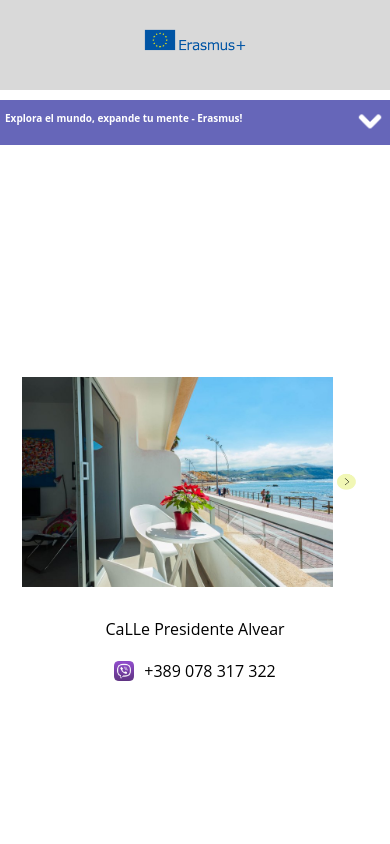
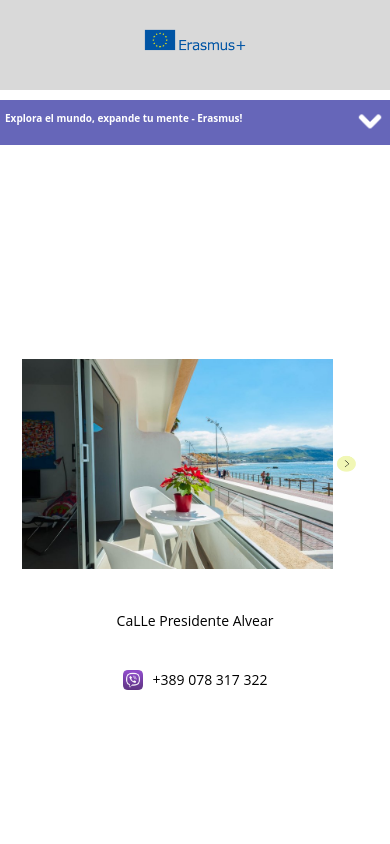
Before and after one commit to gorazdKuzev12/Web-and-Mobil---Sprit-1, a website: page pages/apartment.html in a window 390 px wide. Shown: the top 844 px of the page. Drawn offline with Linux system fonts and the light colour scheme.

Commit message:
responsive

```diff
--- a/css/style.css
+++ b/css/style.css
@@ -671,6 +671,7 @@ h2 {
   button[type="submit"] img {
     height: 20px;
   }
+
 }
 
 @media (max-width: 480px) {
@@ -748,4 +749,13 @@ h2 {
   button[type="submit"] img {
     height: 20px;
   }
+  .address{
+    font-size: 14px;
+    padding: 10px;
+  }
+  .contact{
+    font-size: 14px;
+    padding: 10px;
+  }
+
 }
```
